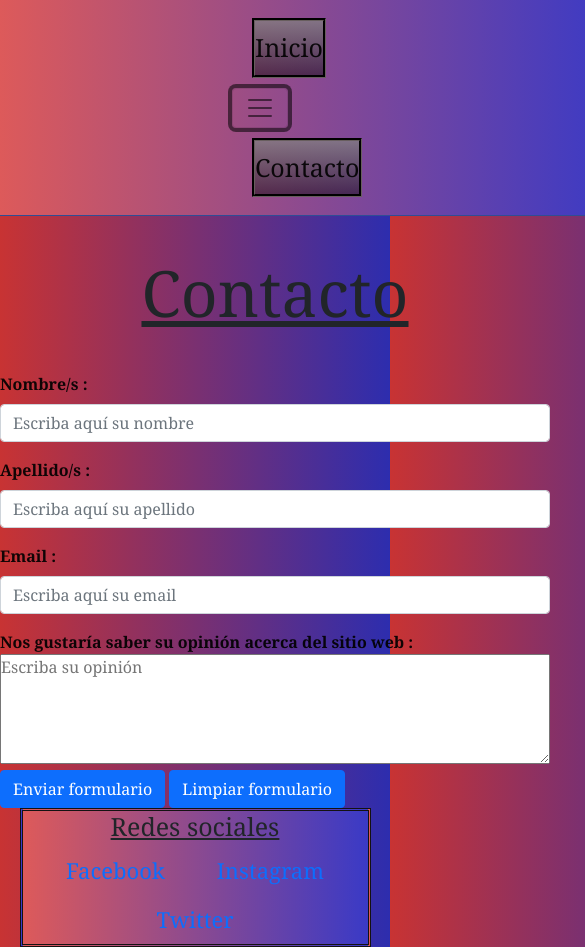
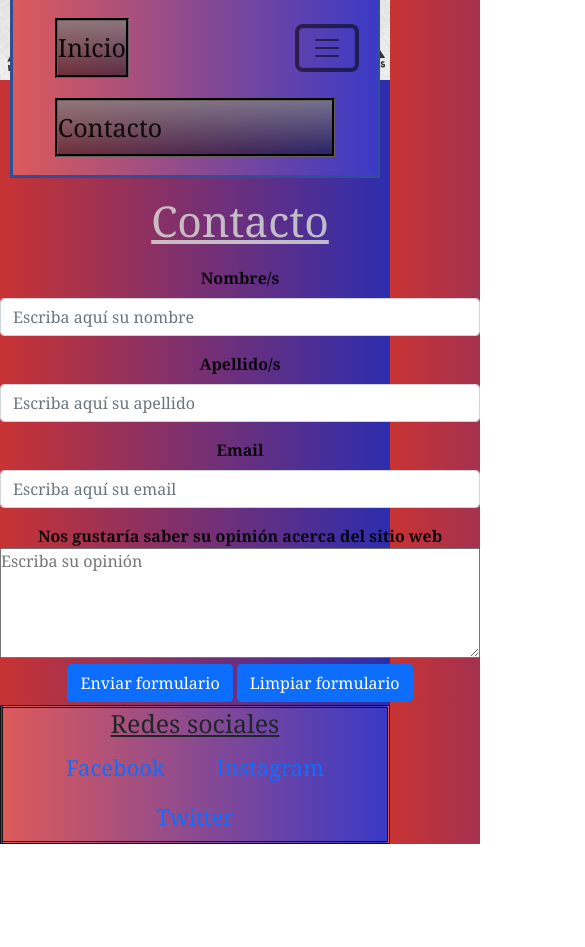
Before and after one commit to GassAle/mi-repositorio, a plain HTML site: page pages/contacto.html in a window 390 px wide. Both pictures are taken after a click on the button "Toggle navigation". Shown: the top 947 px of the page, 585 px wide, since content can reach past the window. After the commit the page ends 844 px from the top, so only its background shows below. Drawn offline with nearby package versions, Linux system fonts and the light colour scheme.

Commit message:
Segunda entrega del proyecto final

```diff
--- a/css/style.css
+++ b/css/style.css
@@ -37,26 +37,43 @@ nav a {
     padding: 10px;
     margin: 10px 20px;
     background-image: linear-gradient(to top, rgba(0, 0, 0, 0.443), rgba(128, 128, 128, 0.754));
-    transition: color, 2s;
+    transition: 2s all;
 }
 
 nav a:hover {
-    color: rgba(0, 0, 0, 0.652);
     font-style: italic;
 }
 
 h1 {
-    font-size: 400%;
+    font-size: 450%;
     text-align: center;
     margin: 40px 0px;
     text-decoration: underline;
+    animation-duration: 10s;
+    animation-name: titulo-inicio;
+    animation-iteration-count: infinite;
 }
+
+@keyframes titulo-inicio {
+    0% {
+      opacity: 0;
+      font-size: 100%;
+    }
+
+    50% {
+        color: blueviolet;
+    }
+    100% {
+      opacity: 10;
+    }
+ }
+
 
 .main-index h2 {
     text-align: center;
-    font-size: 200%;
+    font-size: 300%;
     text-decoration: underline;
-    margin: 60px 350px 60px 0px;
+    margin: 60px 100px 60px 0px;
 }
 
 .main-index div {
@@ -65,8 +82,7 @@ h1 {
 
 .main-index div img {
     height: 490px;
-    width: 900px;
-    padding: 0px 0px 0px 120px;
+    padding: 0px 0px 20px 120px;
 }
 
 .main-index div p {
@@ -79,12 +95,156 @@ h1 {
     border: 3px double black;
 }
 
+            /*Media queries de mobile inicio*/
+
+@media screen and (max-width: 480px) {
+    nav {
+        background-image: linear-gradient(to right, rgb(221, 90, 90), rgb(58, 58, 198));
+        padding: 10px;
+        outline: solid rgb(48, 77, 149);
+    }
+
+    .simbolo-izq {
+        position: absolute;
+        left: 0;
+        width: 80px;
+        height: 80px;
+    }
+
+    .simbolo-der {
+        position: absolute;
+        right: 0px;
+        width: 80px;
+        height: 80px;
+    }
+
+    nav a {
+        text-decoration: none;
+        font-size: 25px;
+        border-color: rgb(20, 18, 18);
+        border-style:groove;
+        padding: 10px;
+        margin: 10px 20px;
+        background-image: linear-gradient(to top, rgba(0, 0, 0, 0.443), rgba(128, 128, 128, 0.754));
+        transition: 2s all;
+    }
+
+    nav a:hover {
+        font-style: italic;
+    }
+
+    h1 {
+        font-size: 290%;
+        text-align: center;
+        margin: 20px 0px;
+        text-decoration: underline;
+        animation-duration: 5s;
+        animation-name: titulo-inicio;
+        animation-iteration-count: infinite;
+    }
+
+    @keyframes titulo-inicio {
+        0% {
+          opacity: 0;
+          font-size: 100%;
+        }
+
+        50% {
+            color: white;
+        }
+        100% {
+          opacity: 1;
+          color: rgb(57, 51, 51);
+        }
+     }
+
+
+    .main-index h2 {
+        text-align: center;
+        font-size: 200%;
+        text-decoration: underline;
+        margin-left: 100px;
+    }
+
+    .main-index div {
+        display: flex;
+        flex-direction: column;
+    }
+
+    .main-index div p {
+        font-size: 20px;
+        line-height: 25px;
+        width: 400px;
+        margin-left: 44px;
+        margin-bottom: 60px;
+        padding: 15px;
+        text-align: center;
+        border: 3px double black;
+    }
+
+    .main-index div img {
+        height: 300px;
+        width: 450px;
+        padding: 44px;
+    }
+}
+
+.main-contacto {
+    width: 550px;
+    margin: auto;
+    text-align: center;
+}
+
+.main-contacto label, .opinion {
+    color: rgba(0, 0, 0, 0.916);
+    font-weight: 600;
+}
+
+.main-contacto textarea {
+    width: 550px;
+    height: 110px;
+    transition: 2s all;
+}
+
+.main-contacto textarea:focus {
+    width: 400px;
+    font-size: 20px;
+}
+
+            /*Media queries de mobile contacto*/
+
+@media screen and (max-width: 480px) {
+    .main-contacto {
+        width: 480px;
+        margin: auto;
+        text-align: center;
+    }
+
+    .main-contacto label, .opinion {
+        color: rgba(0, 0, 0, 0.916);
+        font-weight: 600;
+    }
+
+    .main-contacto textarea {
+        width: 480px;
+        height: 110px;
+        transition: 2s all;
+    }
+
+    .main-contacto textarea:focus {
+        width: 400px;
+        font-size: 20px;
+    }
+}
+
 footer {
     background-image: linear-gradient(to right, rgb(221, 90, 90), rgb(58, 58, 198));
     border-color: rgb(20, 18, 18);
     border-style:double;
-    width: 90vw;
+    width: 100vw;
     margin: auto;
+    position: absolute;
+    bottom: 0;
 }
 
 footer h4 {
@@ -100,18 +260,3 @@ footer a {
     font-size: 22px;
     margin: 0px 10px;
 }
-
-.main-contacto {
-    width: 550px;
-    margin: auto;
-}
-
-.main-contacto label, .opinion {
-    color: rgba(0, 0, 0, 0.916);
-    font-weight: 600;
-}
-
-.main-contacto textarea {
-    width: 550px;
-    height: 110px;
-}
--- a/pages/contacto.html
+++ b/pages/contacto.html
@@ -42,22 +42,22 @@
         <form>
             <fieldset>
                 <div class="mb-3">
-                    <label  class="form-label">Nombre/s :</label>
+                    <label  class="form-label">Nombre/s</label>
                     <input type="last-name" class="form-control" placeholder="Escriba aquí su nombre">
                   </div>
                 <div class="mb-3">
-                    <label class="form-label">Apellido/s :</label>
+                    <label class="form-label">Apellido/s</label>
                     <input type="name" class="form-control" placeholder="Escriba aquí su apellido">
                   </div>
                   <div class="mb-3">
-                    <label for="exampleInputPassword1" class="form-label">Email :</label>
+                    <label class="form-label">Email</label>
                     <input type="email" class="form-control" placeholder="Escriba aquí su email">
                   </div>
-                <div class="opinion">Nos gustaría saber su opinión acerca del sitio web :</div>
+                <div class="opinion">Nos gustaría saber su opinión acerca del sitio web</div>
                     <textarea name="text"  placeholder="Escriba su opinión"></textarea>
                 <div class="inputs-enviar-limpiar">
-                    <input type="submit" value="Enviar formulario" class="btn btn-primary">
-                    <input type="reset" value="Limpiar formulario" class="btn btn-primary">
+                    <input type="submit" value="Enviar formulario" class="btn btn-primary input-enviar">
+                    <input type="reset" value="Limpiar formulario" class="btn btn-primary input-limpiar">
                 </div>
             </fieldset>
         </form>
```
